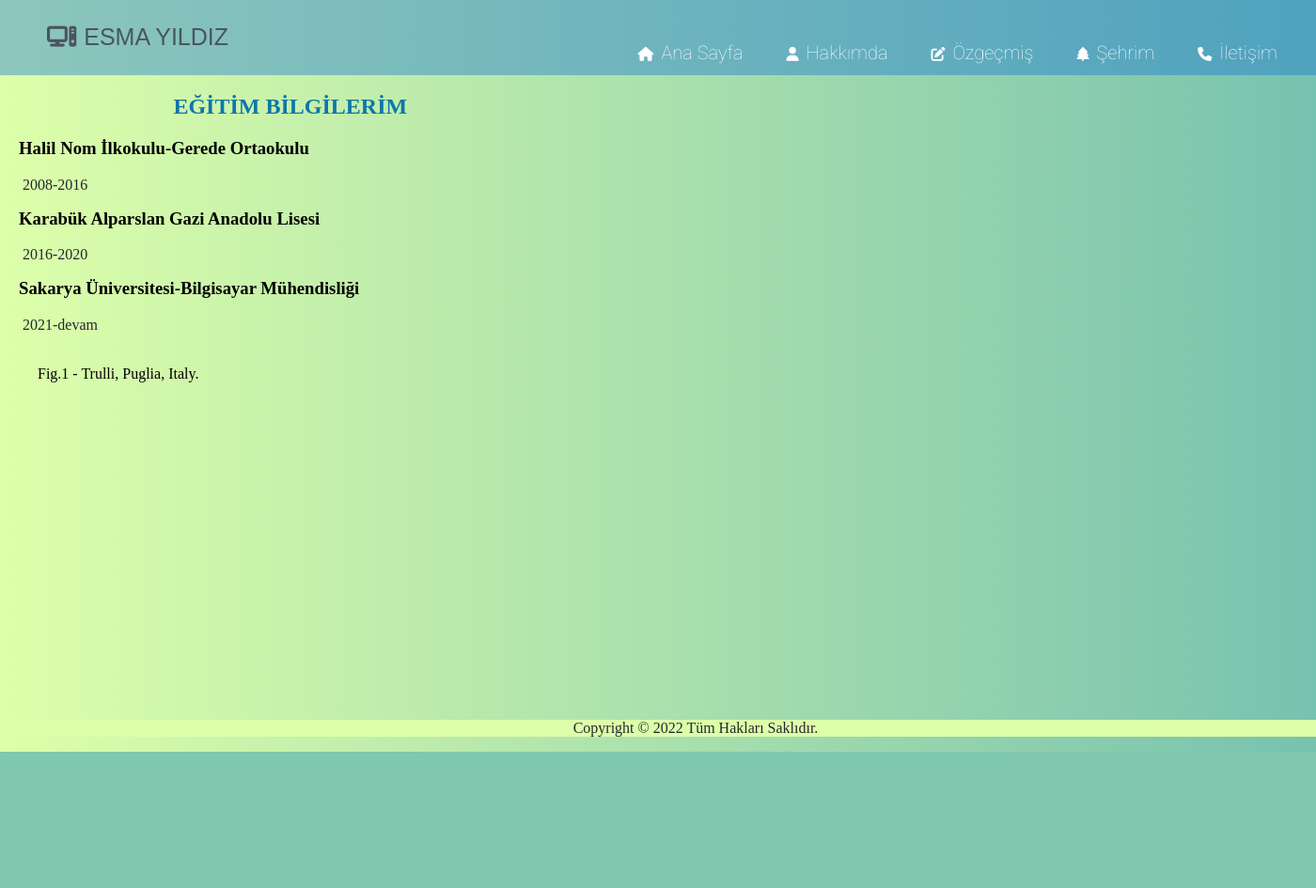
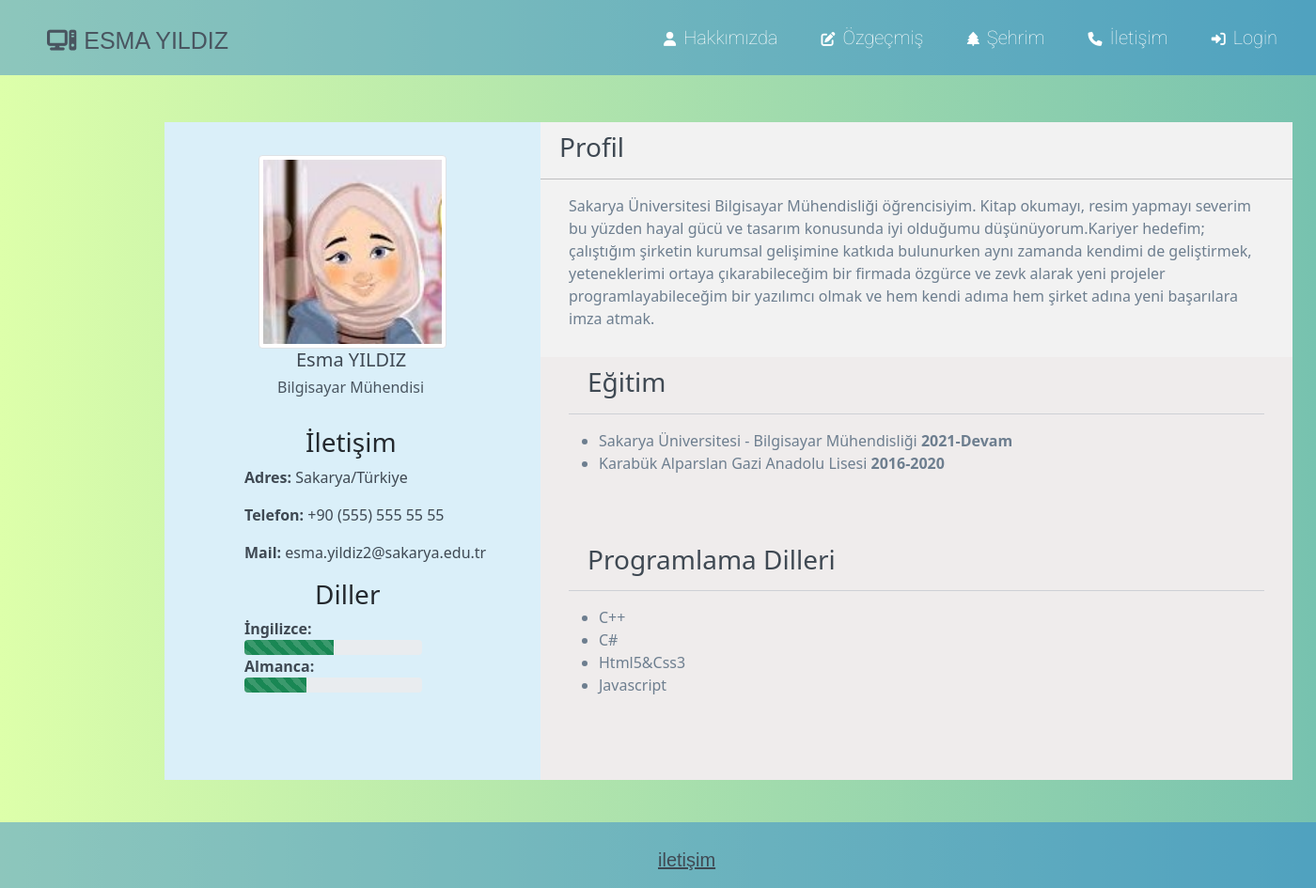
Before and after one commit to eysilmadz/WebProjem, a PHP site: page /ozgecmis.html in a window 1400 px wide. Shown: the whole page at 94% size. Before the commit the page ends 800 px from the top, so only its background shows below. Run offline with PHP 8.4, Linux system fonts and the light colour scheme; some libraries are stand-ins or nearby versions.

Commit message:
ozgecmisim
özgeçmişim sayfasını yaptım

```diff
--- a/kişisel web sitesi/ozgecmis.html
+++ b/kişisel web sitesi/ozgecmis.html
@@ -5,6 +5,7 @@
     <meta http-equiv="X-UA-Compatible" content="IE=edge">
     <meta name="viewport" content="width=device-width, initial-scale=1.0">
     <link rel="stylesheet" href="style.css">
+    <link href="https://cdn.jsdelivr.net/npm/bootstrap@5.1.3/dist/css/bootstrap.min.css" rel="stylesheet" integrity="sha384-1BmE4kWBq78iYhFldvKuhfTAU6auU8tT94WrHftjDbrCEXSU1oBoqyl2QvZ6jIW3" crossorigin="anonymous">
     <link rel="stylesheet" href="https://cdnjs.cloudflare.com/ajax/libs/font-awesome/6.1.1/css/all.min.css">
     <title>Özgeçmişim</title>
 </head>
@@ -13,43 +14,61 @@
         <div class="logo" >
             <i class="fa-solid fa-computer"></i>ESMA YILDIZ
         </div>
-            <ul>
-                <li><a href="#"><i class="fas fa-home"></i>Ana Sayfa</a></li>
-                <li><a href="#"><i class="fas fa-user"></i>Hakkımda</a></li>
-                <li><a href="#"><i class="fas fa-edit"></i>Özgeçmiş</a></li>
-                <li><a href="#"><i class="fas fa-tree"></i>Şehrim</a></li>
-                <li><a href="#"><i class="fas fa-phone"></i>İletişim</a></li>
-            </ul>
+        <ul>
+          <li><a href="Hakkımda.html" class="aktif"><i class="fas fa-user"></i>Hakkımızda</a></li>
+          <li><a href="ozgecmis.html"><i class="fas fa-edit"></i>Özgeçmiş</a></li>
+          <li><a href="sehrim.html"><i class="fas fa-tree"></i>Şehrim</a></li>
+          <li><a href="iletisim.html"><i class="fas fa-phone"></i>İletişim</a></li>
+          <li><a href="login.html"><i class="fas fa-right-to-bracket"></i>Login</a></li>
+      </ul>
     </header>
     <main>
-        <article>
-            <h2><b>EĞİTİM BİLGİLERİM</b></h2>
-            <section>
-                <h3>Halil Nom İlkokulu-Gerede Ortaokulu</h3>
-                <p>2008-2016</p>
-            </section>
-            <section>
-                <h3>Karabük Alparslan Gazi Anadolu Lisesi</h3>
-                <p>2016-2020</p>
-            </section>
-            <section>
-                <h3>Sakarya Üniversitesi-Bilgisayar Mühendisliği</h3>
-                <p>2021-devam</p>
-            </section>
+        <aside>
+            <img src="2kap.jpeg" class="img-thumbnail" alt="kendimi tanımlayan fotoğraf" width="200" height="200">
+            <h5 class="isimoz">Esma YILDIZ</h5>
+            <h6 class="isimoz2">Bilgisayar Mühendisi</h6><br>
+            <h3 class="ozbaslik">İletişim</h3>
+            <div class="ozilet">
+            <p><b>Adres:</b> Sakarya/Türkiye</p>
+            <p><b>Telefon:</b> +90 (555) 555 55 55</p>
+            <p><b>Mail:</b> esma.yildiz2@sakarya.edu.tr</p>
+            <h3 class="ozbaslik2">Diller</h3>
+            <b>İngilizce:</b>
+            <div class="progress">
+                <div class="progress-bar progress-bar-striped bg-success" role="progressbar" style="width: 50%" aria-valuenow="50" aria-valuemin="0" aria-valuemax="100"></div>
+            </div>
+            <b>Almanca:</b>
+            <div class="progress">
+                <div class="progress-bar progress-bar-striped bg-success" role="progressbar" style="width: 35%" aria-valuenow="35" aria-valuemin="0" aria-valuemax="100"></div>
+            </div>
+        </div>
+        </aside>
+        <section>
+               <h3>Profil</h3> <hr>
+               <div class="ozprof">Sakarya Üniversitesi Bilgisayar Mühendisliği öğrencisiyim. Kitap okumayı, resim yapmayı severim bu yüzden hayal gücü ve tasarım konusunda iyi olduğumu düşünüyorum.Kariyer hedefim; çalıştığım şirketin kurumsal gelişimine katkıda bulunurken aynı zamanda kendimi de geliştirmek, yeteneklerimi ortaya çıkarabileceğim bir firmada özgürce ve zevk alarak yeni projeler programlayabileceğim bir yazılımcı olmak ve hem kendi adıma hem şirket adına yeni başarılara imza atmak.</div>
+        </section>
+        <article><div class="ozbil">
+        <h3>Eğitim</h3> <hr>
+      <ul>
+        <li>Sakarya Üniversitesi - Bilgisayar Mühendisliği <b>2021-Devam</b></li>
+        <li>Karabük Alparslan Gazi Anadolu Lisesi <b>2016-2020</b></li>
+      </ul><br><br>
+        <h3>Programlama Dilleri</h3>  <hr>
+      <ul>
+        <li>C++</li>
+        <li>C#</li>
+        <li>Html5&Css3</li>
+        <li>Javascript</li>
+       </ul></div>
         </article>
-        <aside>
-            <figure>
+    </main>
 
-                    <img src="" alt="">
-                    <figcaption>Fig.1 - Trulli, Puglia, Italy.</figcaption>
-                  </figure>
+    <footer>
+            <a href="iletisim.html">iletişim</a>
+    </footer>
 
-        </aside>
-    </main>
-    <footer>
-        <ul>
-            Copyright © 2022 Tüm Hakları Saklıdır.
-        </ul>
-    </footer>
+    <script src="https://cdn.jsdelivr.net/npm/@popperjs/core@2.10.2/dist/umd/popper.min.js" integrity="sha384-7+zCNj/IqJ95wo16oMtfsKbZ9ccEh31eOz1HGyDuCQ6wgnyJNSYdrPa03rtR1zdB" crossorigin="anonymous"></script>
+    <script src="https://cdn.jsdelivr.net/npm/bootstrap@5.1.3/dist/js/bootstrap.min.js" integrity="sha384-QJHtvGhmr9XOIpI6YVutG+2QOK9T+ZnN4kzFN1RtK3zEFEIsxhlmWl5/YESvpZ13" crossorigin="anonymous"></script>
+    <script src="https://cdn.jsdelivr.net/npm/bootstrap@5.1.3/dist/js/bootstrap.bundle.min.js" integrity="sha384-ka7Sk0Gln4gmtz2MlQnikT1wXgYsOg+OMhuP+IlRH9sENBO0LRn5q+8nbTov4+1p" crossorigin="anonymous"></script>
 </body>
 </html>
--- a/kişisel web sitesi/style.css
+++ b/kişisel web sitesi/style.css
@@ -273,30 +273,95 @@ header .fas{
     margin-right: 8px;
     font-size: 15px;
 }
-main article h2{
-    text-align: center;
-    color: #0e76a8;
+main{
+    position: absolute;
+    left: 175px;
+    top: 50px;
 }
-main section h3{
-    color: black;
+aside{
+    position: absolute;
+    top: 80px;
+    background: #daeff9;
+    width: 400px;
+    height: 700px;
+}
+aside img{
+    margin-top: 35px;
+    margin-left: 100px;
+}
+.progress{
+    width: 60%;
+}
+.isimoz{
+    color: #3f4953;
+    margin-left: 140px;
+}
+.isimoz2{
+    color: #495560;
+    margin-left: 120px;
+}
+.ozbaslik{
+    margin-left: 150px;
+    color: #24292e;
+}
+.ozbaslik2{
+    margin-left: 75px;
+    color: #24292e;
+}
+.ozilet{
+    margin-left: 85px;
+    color: #3f4953;
+}
+section{
+    position: absolute;
+    background: rgb(242, 242, 242);
+    width: 800px;
+    height: 250px;
+    margin-left: 400px;
+    top: 80px;
+}
+section h3{
     margin-left: 20px;
-    margin-top: auto;
+    margin-top: 10px;
+    color: #3f4953;
 }
-main section p{
-    color: #24292e;
-    margin-left: 24px;
+.ozprof{
+    color: #6d7e8f;
+    margin-left: 30px;
+    margin-right: 30px;
 }
-footer ul {
-    text-decoration: none;
-    list-style: none;
+article h3{
+    margin-left: 20px;
+    margin-top: 10px;
+    color: #3f4953;
+}
+.ozbil{
+    color: #6d7e8f;
+    margin-left: 30px;
+    margin-right: 30px;
+}
+article{
+    position: absolute;
+    background: rgb(239, 236, 236);
+    width: 800px;
+    height: 450px;
+    margin-left: 400px;
+    top: 330px;
+}
+footer{
+    background: rgb(22, 112, 214, 0.4);
+    position: absolute;
+    top: 875px;
+    width: 100%;
+    height: 70px;
+}
+footer a{
     display: inline-block;
-    color: #24292e;
-    position: fixed;
-    left: 0px;
-    bottom: 0;
-    width: 100%;
-    background-color: #dfa;
-    text-align: center;
+    color: #3f4953;
+    font-family: sans-serif;
+    font-size: 20px;
+    margin-left: 700px;
+    margin-top: 25px;
 }
 /*İLETİŞİM SAYFASI*/
 .iletisim{
```
Also changed, not shown: kişisel web sitesi/login.html (+4 -4 lines), kişisel web sitesi/login.php (added, +35 -0 lines), kişisel web sitesi/images/2kap.jpeg (added), kişisel web sitesi/images/abant.jpeg (renamed from abant.jpeg), kişisel web sitesi/images/bolulogo.png (renamed from kişisel web sitesi/bolulogo.png), kişisel web sitesi/images/bolulogo1.png (renamed from kişisel web sitesi/bolulogo1.png), kişisel web sitesi/images/esenntepe.jpeg (renamed from esenntepe.jpeg), kişisel web sitesi/images/fotografmak.jpeg (renamed from fotografmak.jpeg), kişisel web sitesi/images/geredelogo.jpeg (renamed from geredelogo.jpeg), kişisel web sitesi/images/gölcükAK.jpeg (renamed from kişisel web sitesi/gölcükAK.jpeg), kişisel web sitesi/images/kalimba.jpeg (renamed from kalimba.jpeg), kişisel web sitesi/images/kitap.jpeg (renamed from kitap.jpeg), kişisel web sitesi/images/logologin3.jpeg (renamed from kişisel web sitesi/logologin3.jpeg), kişisel web sitesi/images/panayırr.jpeg (renamed from panayırr.jpeg), 4 more files.
